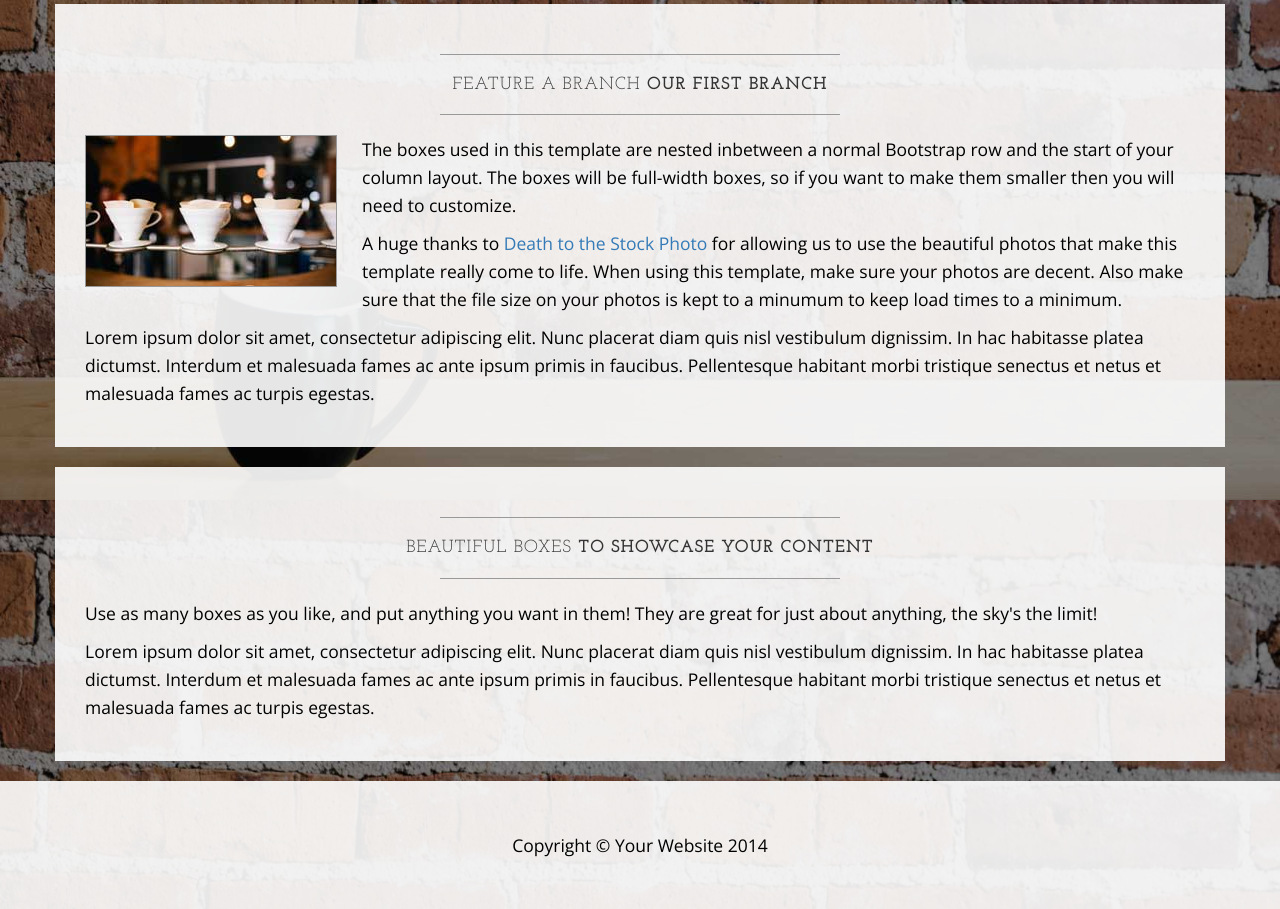
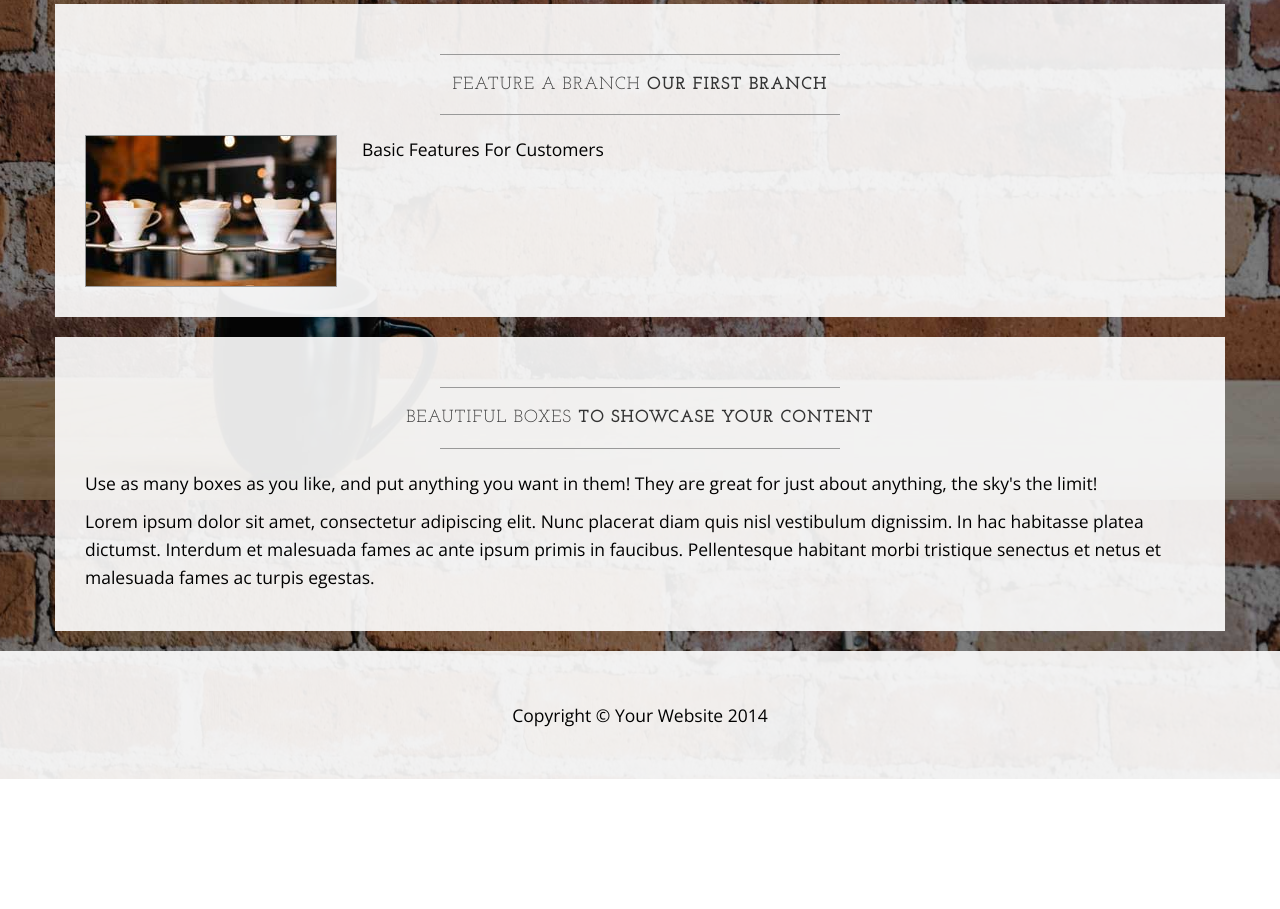
Before and after one commit to JStoneWrites/RedShirt, a plain HTML site: page index.html in a window 1280 px wide. Shown: the part 1100-2009 px from the top of the page. After the commit the page ends 1879 px from the top, so only its background shows below. Drawn offline with nearby package versions, Linux system fonts and the light colour scheme.

Commit message:
Edited Paragraph

```diff
--- a/index.html
+++ b/index.html
@@ -129,9 +129,9 @@
                     <hr>
                     <img class="img-responsive img-border img-left" src="img/intro-pic.jpg" alt="">
                     <hr class="visible-xs">
-                    <p>The boxes used in this template are nested inbetween a normal Bootstrap row and the start of your column layout. The boxes will be full-width boxes, so if you want to make them smaller then you will need to customize.</p>
-                    <p>A huge thanks to <a href="http://join.deathtothestockphoto.com/" target="_blank">Death to the Stock Photo</a> for allowing us to use the beautiful photos that make this template really come to life. When using this template, make sure your photos are decent. Also make sure that the file size on your photos is kept to a minumum to keep load times to a minimum.</p>
-                    <p>Lorem ipsum dolor sit amet, consectetur adipiscing elit. Nunc placerat diam quis nisl vestibulum dignissim. In hac habitasse platea dictumst. Interdum et malesuada fames ac ante ipsum primis in faucibus. Pellentesque habitant morbi tristique senectus et netus et malesuada fames ac turpis egestas.</p>
+                    <p>
+                      Basic Features For Customers
+                    </p>
                 </div>
             </div>
         </div>
```
